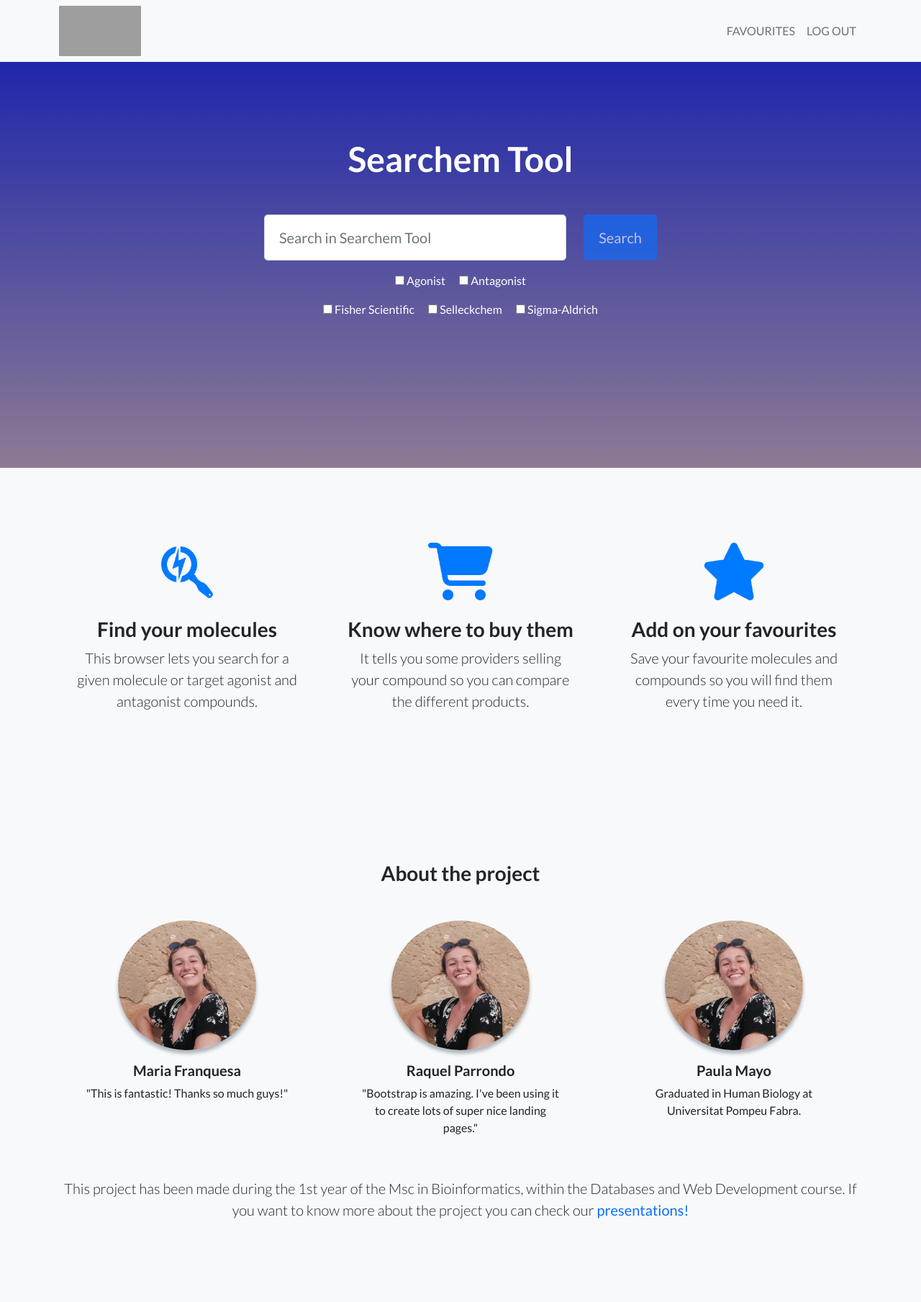
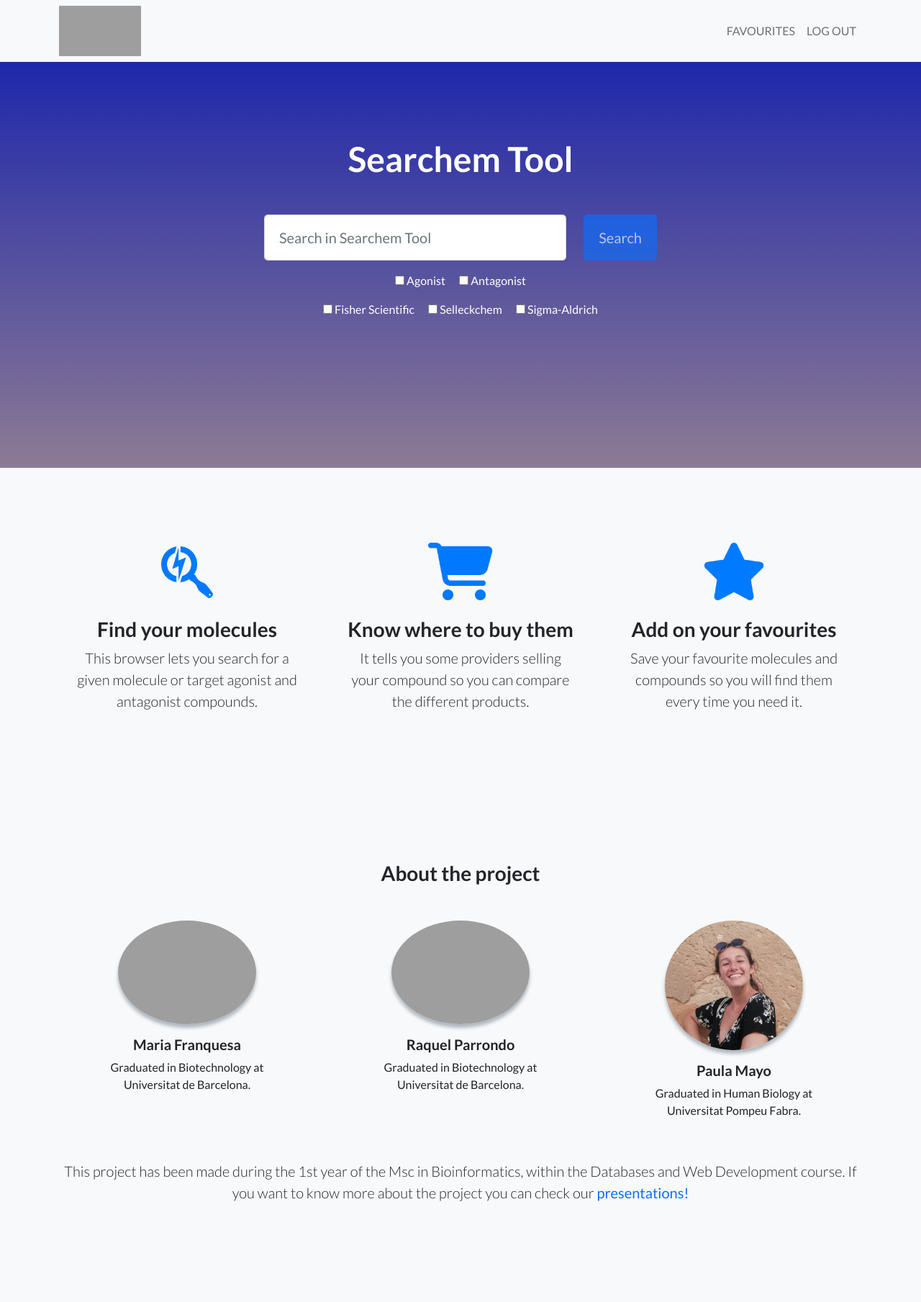
Before and after one commit to pmayog/searchemtool, a Flask app: a page that uses templates/user.html in a window 1280 px wide. Shown: the top 1809 px of the page at 72% size. Run offline with Flask 2, Linux system fonts and the light colour scheme; some libraries are stand-ins or nearby versions; grey boxes are pictures that could not be loaded.

Commit message:
Update user.html

```diff
--- a/templates/user.html
+++ b/templates/user.html
@@ -37,7 +37,7 @@
                         <!-- Email address input-->
                         <div class="row">
                             <div class="col">
-                                <input class="form-control form-control-lg" id="emailAddress" type="email" placeholder="Search in Searchem Tool" data-sb-validations="required,email" />
+                                <input activity class="form-control form-control-lg" id="emailAddress" name="search" placeholder="Search in Searchem Tool" data-sb-validations="required,email" />
                             </div>
                             <div class="col-auto"><button class="btn btn-primary btn-lg disabled" id="submitButton" type="submit">Search</button></div>
                         </div>
@@ -104,16 +104,16 @@
                         <div class="row">
                             <div class="col-lg-4">
                                 <div class="testimonial-item mx-auto mb-5 mb-lg-0">
-                            <img class="img-fluid rounded-circle mb-3" src="../static/images/paula.jpg" alt="..." />
+                                    <img class="img-fluid rounded-circle mb-3" src="../static/images/maria.jpg" alt="..." />
                                     <h5>Maria Franquesa</h5>
-                            <p class="font-weight-light mb-0">"This is fantastic! Thanks so much guys!"</p>
+                                    <p class="font-weight-light mb-0">Graduated in Biotechnology at Universitat de Barcelona.</p>
                                 </div>
                             </div>
                             <div class="col-lg-4">
                                 <div class="testimonial-item mx-auto mb-5 mb-lg-0">
-                            <img class="img-fluid rounded-circle mb-3" src="../static/images/paula.jpg" alt="..." />
+                                    <img class="img-fluid rounded-circle mb-3" src="../static/images/raquel.png" alt="..." />
                                     <h5>Raquel Parrondo</h5>
-                            <p class="font-weight-light mb-0">"Bootstrap is amazing. I've been using it to create lots of super nice landing pages."</p>
+                                    <p class="font-weight-light mb-0">Graduated in Biotechnology at Universitat de Barcelona.</p>
                                 </div>
                             </div>
                             <div class="col-lg-4">
```
Lines whose indentation alone changed are shown as unchanged.
